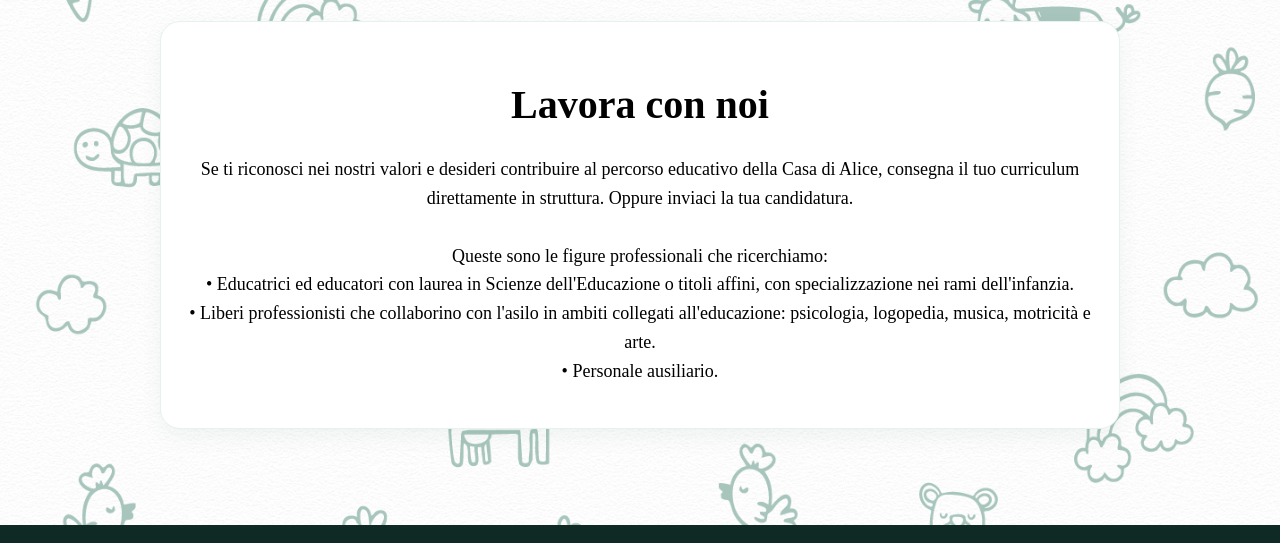
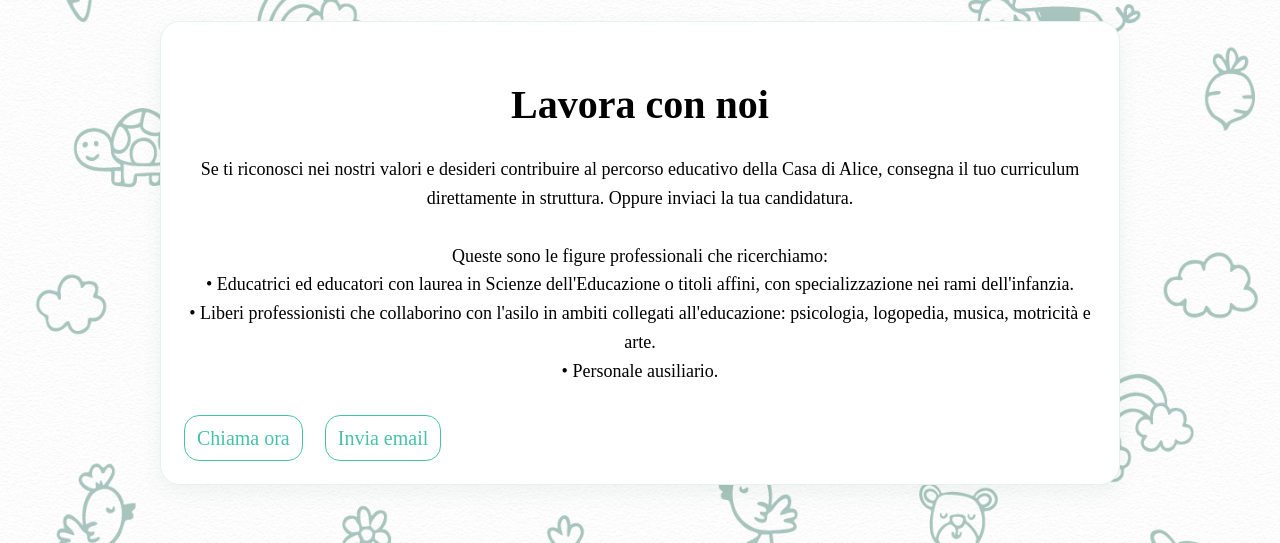
Before and after one commit to Matayus03/sito, a plain HTML site: page index.html in a window 1280 px wide. Shown: the part 5929-6472 px from the top of the page. Drawn offline with Linux system fonts and the light colour scheme; a web font is replaced by a local one.

Commit message:
Update index.html

```diff
--- a/index.html
+++ b/index.html
@@ -158,6 +158,10 @@
                             <br>• Liberi professionisti che collaborino con l'asilo in ambiti collegati all'educazione: psicologia, logopedia, musica, motricità e arte.
                             <br>• Personale ausiliario.
                         </p>
+                        <div class="cta">
+                            <a class="btn primary" href="tel:+393387042993">Chiama ora</a>
+                            <a class="btn ghost" href="https://mail.google.com/mail/?view=cm&fs=1&to=nidocasadialice@gmail.com" target="_blank">Invia email</a>
+                        </div>
                     </div>
                 </div>
             </section>
```
